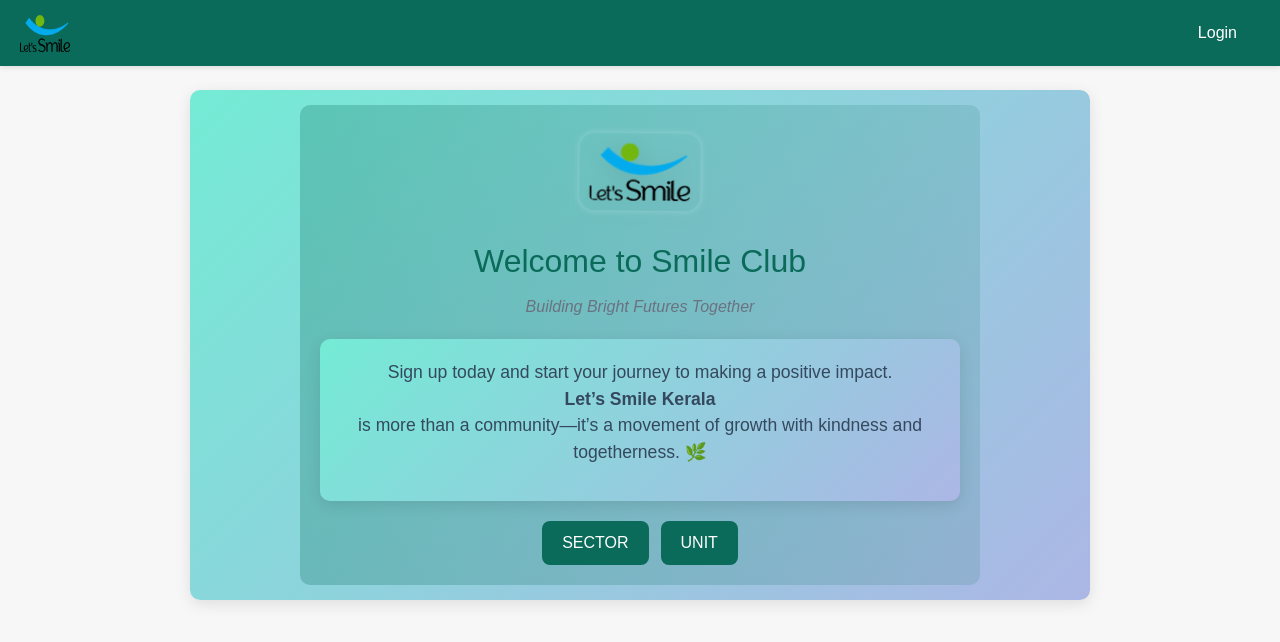
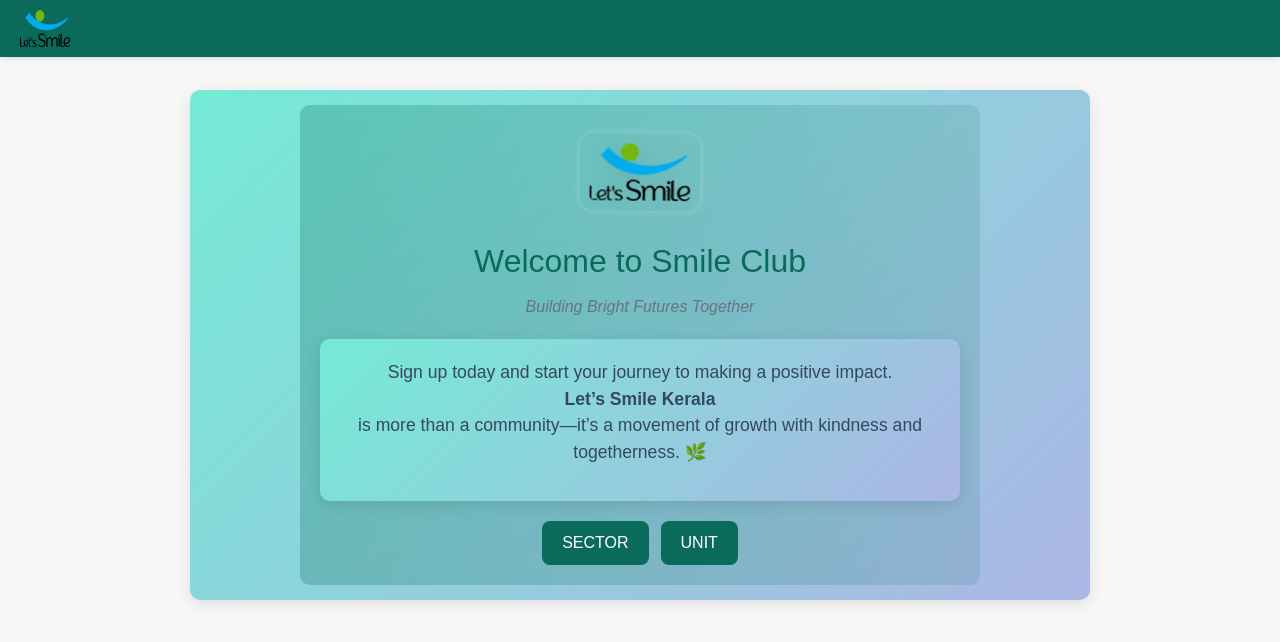
Before and after one commit to Ahammed-Siraj/Lets-Smile-Webapp, a React (Create React App) app: page / in a window 1280 px wide. Shown: the top 642 px of the page. Built offline with nearby package versions, Linux system fonts and the light colour scheme; no server answers.

Commit message:
"Login Button hide in home page"

```diff
--- a/src/components/Navbar.js
+++ b/src/components/Navbar.js
@@ -329,7 +329,7 @@
               </strong>
             </span>
           )}
-          {token ? (
+          {token && (
             <button
               onClick={logout}
               style={{
@@ -343,10 +343,6 @@
               }}>
               Logout
             </button>
-          ) : (
-            <Link to="/login" style={{ ...linkStyle("/login"), color: "#fff" }}>
-              Login
-            </Link>
           )}
         </div>
       </nav>
```
